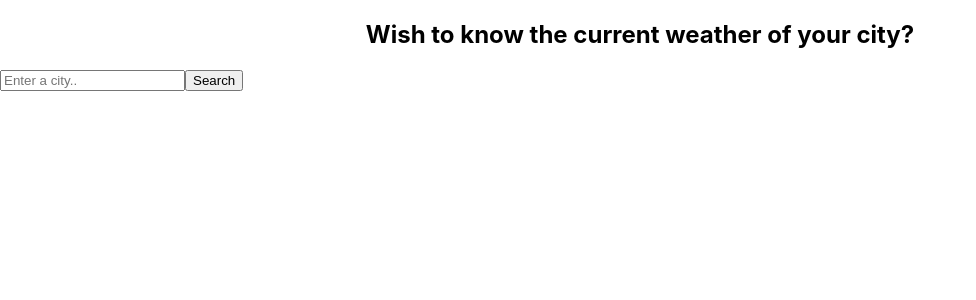
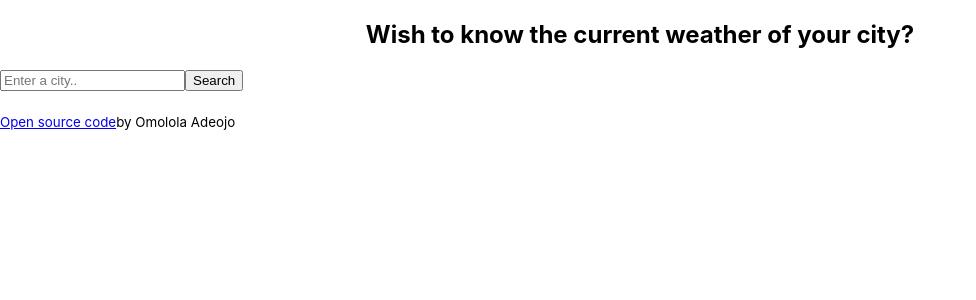
Before and after one commit to omolola-A/weather-react, a React (Create React App) app: page / in a window 1280 px wide. Shown: the top 300 px of the page, without its empty margins (0-976 px from the left). Built offline with nearby package versions, Linux system fonts and the light colour scheme.

Commit message:
Added Gitlink component

```diff
--- /dev/null
+++ b/src/Gitlink.js
@@ -0,0 +1,9 @@
+import React from "react";
+
+export default function Gitlink() {
+    return (
+      <small>
+        <a href="https://github.com/omolola-A/weather-react.git" target="_blank">Open source code</a>
+    by Omolola Adeojo </small>
+    );
+}
--- a/src/index.js
+++ b/src/index.js
@@ -4,12 +4,15 @@ import './index.css';
 import App from './App';
 import reportWebVitals from './reportWebVitals';
 import Weather from './Weather';
+import Gitlink from './Gitlink';
 
 const root = ReactDOM.createRoot(document.getElementById('root'));
 root.render(
   <React.StrictMode>
     <App />
     <Weather/>
+    <br/>
+    <Gitlink/>
   </React.StrictMode>
 );
 
```
